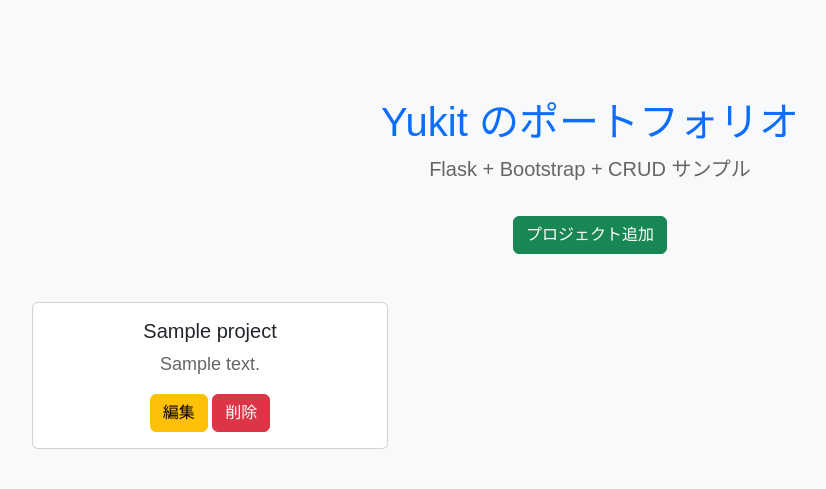
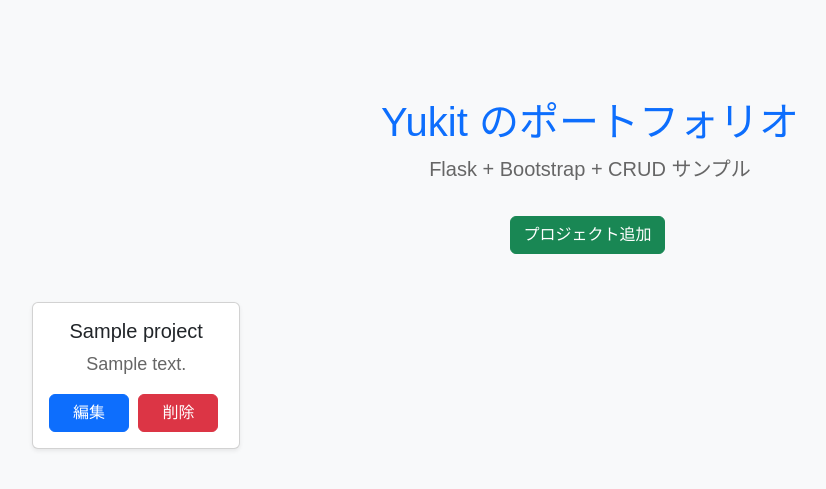
Before and after one commit to 24ma04/flask-crud-portfolio, a Flask app: page / in a window 1280 px wide. Shown: the top 489 px of the page, without its empty margins (50-876 px from the left). Run offline with Flask 3, Linux system fonts and the light colour scheme; tables that the repository leaves empty hold one stand-in row (values such as "Sample post").

Commit message:
UI改善：カードの整列・ホバー効果・ボタン統一

```diff
--- a/static/style.css
+++ b/static/style.css
@@ -1,5 +1,5 @@
 body {
-    background-color: #f0f8ff;
+    background-color: #f0f8ff;   /* 背景色 */
     font-family: Arial, sans-serif;
     text-align: center;
     padding-top: 50px;
@@ -13,3 +13,24 @@ p {
     color: #666666;
     font-size: 18px;
 }
+
+/* カードのホバー効果 */
+.hover-shadow:hover {
+    box-shadow: 0 0 15px rgba(0,0,0,0.3);
+    transition: 0.3s;
+}
+
+/* カード全体のホバーで浮き上がる */
+.card {
+    transition: transform 0.2s;
+}
+
+.card:hover {
+    transform: translateY(-5px);
+}
+
+/* ボタンの幅を統一＆間隔 */
+.btn {
+    min-width: 80px;
+    margin-right: 5px;
+}
--- a/templates/index.html
+++ b/templates/index.html
@@ -17,12 +17,12 @@
 
     <div class="row">
         {% for project in projects %}
-        <div class="col-md-4 mb-4">
-            <div class="card h-100">
+        <div class="col-md-4 mb-4 d-flex align-items-stretch">
+            <div class="card h-100 shadow-sm hover-shadow">
                 <div class="card-body">
                     <h5 class="card-title">{{ project.title }}</h5>
                     <p class="card-text">{{ project.description }}</p>
-                    <a href="{{ url_for('edit', id=project.id) }}" class="btn btn-warning">編集</a>
+                    <a href="{{ url_for('edit', id=project.id) }}" class="btn btn-primary">編集</a>
                     <a href="{{ url_for('delete', id=project.id) }}" class="btn btn-danger">削除</a>
                 </div>
             </div>
```
